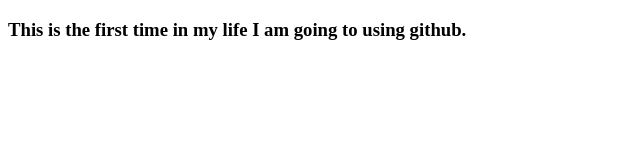
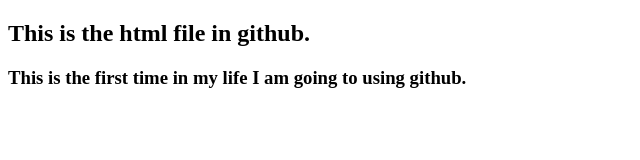
Before and after one commit to Tanjina-Hai/My-Dream-Website, a plain HTML site: page Index.html in a window 1280 px wide. Shown: the whole page, without its empty margins (0-640 px from the left). Drawn offline with Linux system fonts and the light colour scheme.

Commit message:
added a header

```diff
--- a/Index.html
+++ b/Index.html
@@ -6,6 +6,7 @@
     <title>Working in github.</title>
 </head>
 <body>
+    <h2>This is the html file in github.</h2>
     <h3>This is the first time in my life I am going to using github.</h3>
 </body>
 </html>
```
Also changed, not shown: 1 other file.
